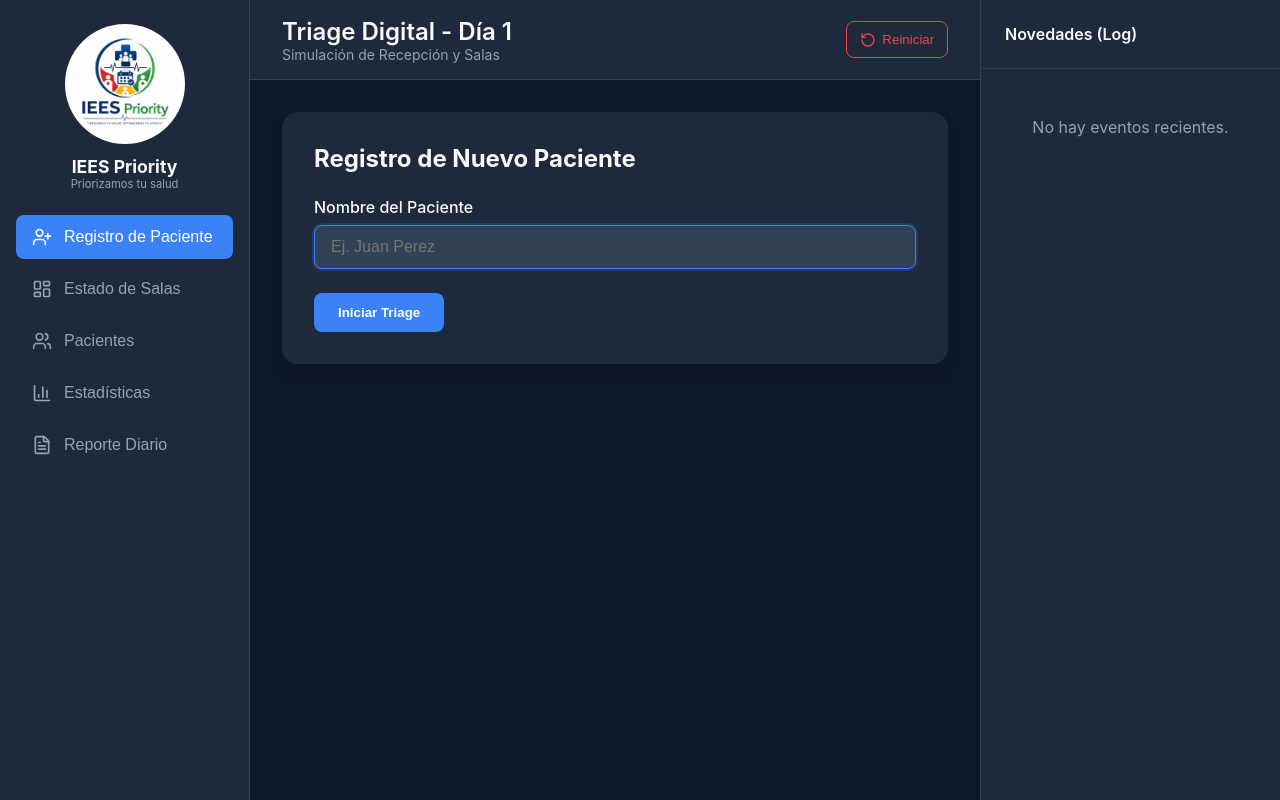
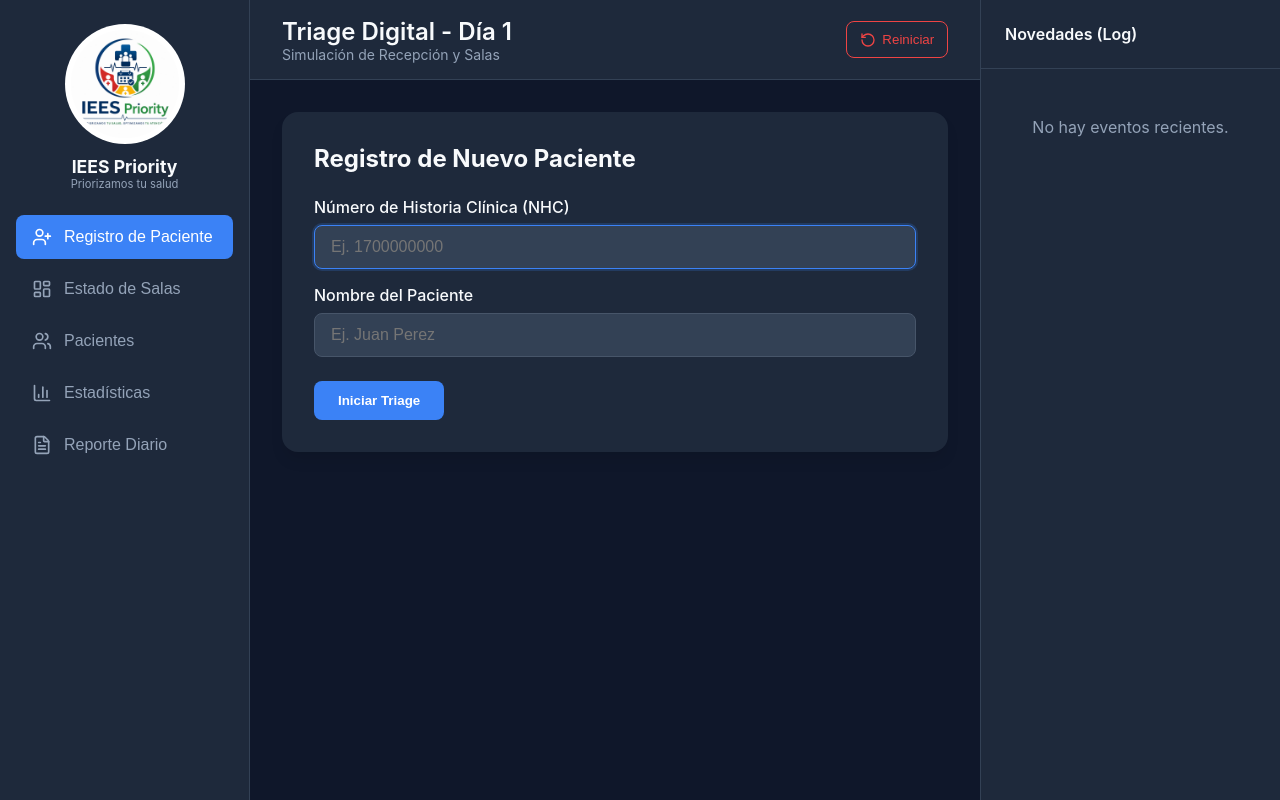
Before and after one commit to SamirRobinso/TriageSystemWeb, a React (Vite) app: page / in a window 1280 px wide. Built offline with nearby package versions, Linux system fonts and the light colour scheme.

Commit message:
Use NHC as unique identifier instead of name

```diff
--- a/src/components/DailyReport.jsx
+++ b/src/components/DailyReport.jsx
@@ -117,7 +117,7 @@ export default function DailyReport() {
           <div style={{ display: 'flex', flexDirection: 'column', gap: '0.5rem' }}>
             {pacientesHoy.map(p => (
               <div key={p.id} style={{ display: 'flex', justifyContent: 'space-between', padding: '0.75rem', backgroundColor: 'var(--bg-card)', borderRadius: '0.5rem' }}>
-                <span><strong>{p.nombre}</strong></span>
+                <span><strong>{p.nombre}</strong> <span style={{ color: 'var(--text-muted)', fontSize: '0.85rem', marginLeft: '0.5rem' }}>({p.nhc})</span></span>
                 <span className="level-badge" style={{ backgroundColor: HEX_COLORES[p.nivel] }}>{TIPO_URGENCIA[p.nivel]}</span>
               </div>
             ))}
--- a/src/components/PatientList.jsx
+++ b/src/components/PatientList.jsx
@@ -32,6 +32,7 @@ export default function PatientList() {
             <thead style={{ backgroundColor: 'var(--bg-panel)' }}>
               <tr>
                 <th>Nº</th>
+                <th>NHC</th>
                 <th>Nombre</th>
                 <th>Día</th>
                 <th>Nivel</th>
@@ -43,6 +44,9 @@ export default function PatientList() {
               {pacientes.map((p, i) => (
                 <tr key={p.id}>
                   <td>{i + 1}</td>
+                  <td>
+                    <span style={{ fontFamily: 'monospace', color: 'var(--text-muted)' }}>{p.nhc}</span>
+                  </td>
                   <td style={{ fontWeight: 500 }}>{p.nombre}</td>
                   <td>{p.dia}</td>
                   <td>
--- a/src/components/RegistrationForm.jsx
+++ b/src/components/RegistrationForm.jsx
@@ -4,7 +4,8 @@ import { useTriage } from '../hooks/useTriageSimulation';
 export default function RegistrationForm() {
   const { pacientes, diaActual, registrarPaciente, PREGUNTAS, TIPO_URGENCIA, COLOR_NIVEL, HEX_COLORES, TIEMPO_TEXTO } = useTriage();
   const [nombre, setNombre] = useState('');
-  const [paso, setPaso] = useState(0); // 0 = nombre, 1 = preguntas, 2 = resultado
+  const [nhc, setNhc] = useState('');
+  const [paso, setPaso] = useState(0); // 0 = nombre/nhc, 1 = preguntas, 2 = resultado
   const [preguntaActual, setPreguntaActual] = useState(0);
   const [nivelCalculado, setNivelCalculado] = useState(null);
   const [pacienteRegistrado, setPacienteRegistrado] = useState(null);
@@ -12,11 +13,13 @@ export default function RegistrationForm() {
   const startTriage = (e) => {
     e.preventDefault();
     const cleanName = nombre.trim();
+    const cleanNhc = nhc.trim();
     if (!cleanName) return alert("Ingrese un nombre válido");
+    if (!cleanNhc) return alert("Ingrese un NHC válido");
 
     const pacientesHoy = pacientes.filter(p => p.dia === diaActual);
-    if (pacientesHoy.some(p => p.nombre.toLowerCase().trim() === cleanName.toLowerCase())) {
-        return alert(`El paciente "${cleanName}" ya fue registrado el día de hoy. Use otro nombre o un identificador único.`);
+    if (pacientesHoy.some(p => p.nhc.trim() === cleanNhc)) {
+        return alert(`El paciente con NHC "${cleanNhc}" ya fue registrado el día de hoy.`);
     }
 
     setPaso(1);
@@ -37,19 +40,21 @@ export default function RegistrationForm() {
 
   const finalizarTriage = (nivel) => {
     setNivelCalculado(nivel);
-    const paciente = registrarPaciente(nombre, nivel);
+    const paciente = registrarPaciente(nombre.trim(), nhc.trim(), nivel);
     if (paciente) {
       setPacienteRegistrado(paciente);
       setPaso(2);
     } else {
-      // Limit reached
+      // Limit reached or duplicate
       setPaso(0);
       setNombre('');
+      setNhc('');
     }
   };
 
   const resetForm = () => {
     setNombre('');
+    setNhc('');
     setPaso(0);
     setNivelCalculado(null);
     setPacienteRegistrado(null);
@@ -61,6 +66,17 @@ export default function RegistrationForm() {
 
       {paso === 0 && (
         <form onSubmit={startTriage}>
+          <div className="form-group" style={{ marginBottom: '1rem' }}>
+            <label className="form-label">Número de Historia Clínica (NHC)</label>
+            <input
+              type="text"
+              className="form-input"
+              value={nhc}
+              onChange={e => setNhc(e.target.value)}
+              placeholder="Ej. 1700000000"
+              autoFocus
+            />
+          </div>
           <div className="form-group">
             <label className="form-label">Nombre del Paciente</label>
             <input
@@ -69,7 +85,6 @@ export default function RegistrationForm() {
               value={nombre}
               onChange={e => setNombre(e.target.value)}
               placeholder="Ej. Juan Perez"
-              autoFocus
             />
           </div>
           <button type="submit" className="btn-primary">Iniciar Triage</button>
@@ -99,6 +114,7 @@ export default function RegistrationForm() {
           <div style={{ textAlign: 'center', marginBottom: '2rem' }}>
             <h3 style={{ fontSize: '1.5rem', marginBottom: '0.5rem' }}>Triage Completado</h3>
             <p>Paciente: <strong>{pacienteRegistrado.nombre}</strong></p>
+            <p style={{ color: 'var(--text-muted)', fontSize: '0.9rem' }}>NHC: {pacienteRegistrado.nhc}</p>
           </div>
 
           <div style={{
--- a/src/hooks/useTriageSimulation.jsx
+++ b/src/hooks/useTriageSimulation.jsx
@@ -155,21 +155,22 @@ export const TriageProvider = ({ children }) => {
 
     // ─── Registrar paciente ──────────────────────────────────────────────────
 
-    const registrarPaciente = (nombre, nivel) => {
+    const registrarPaciente = (nombre, nhc, nivel) => {
         const pacientesHoy = pacientes.filter(p => p.dia === diaActual);
         if (pacientesHoy.length >= MAX_PACIENTES_POR_DIA) {
             alert(`Límite diario de ${MAX_PACIENTES_POR_DIA} pacientes alcanzado.`);
             return null;
         }
 
-        if (pacientesHoy.some(p => p.nombre.toLowerCase().trim() === nombre.toLowerCase().trim())) {
-            alert(`El paciente "${nombre}" ya fue registrado el día de hoy.`);
+        if (pacientesHoy.some(p => p.nhc.trim() === nhc.trim())) {
+            alert(`El NHC "${nhc}" ya fue registrado el día de hoy.`);
             return null;
         }
 
         const nuevoPaciente = {
             id: pacientes.length,
             nombre,
+            nhc,
             nivel,
             dia: diaActual,
             estado: 0,
```
